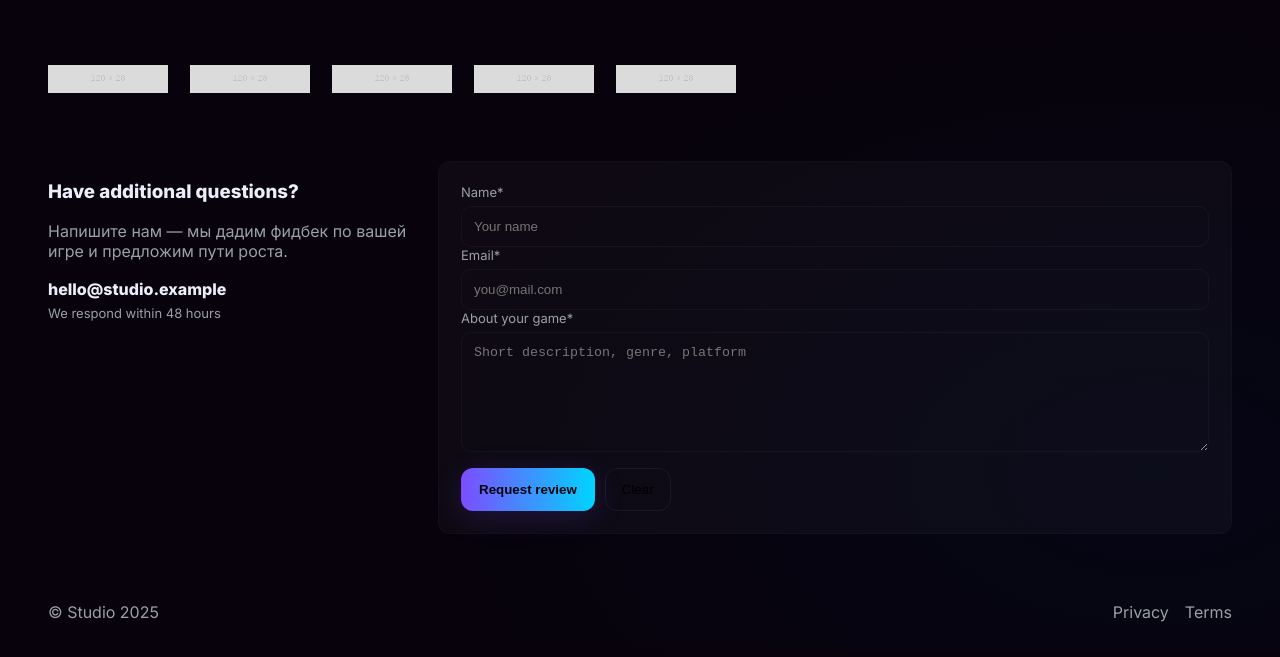
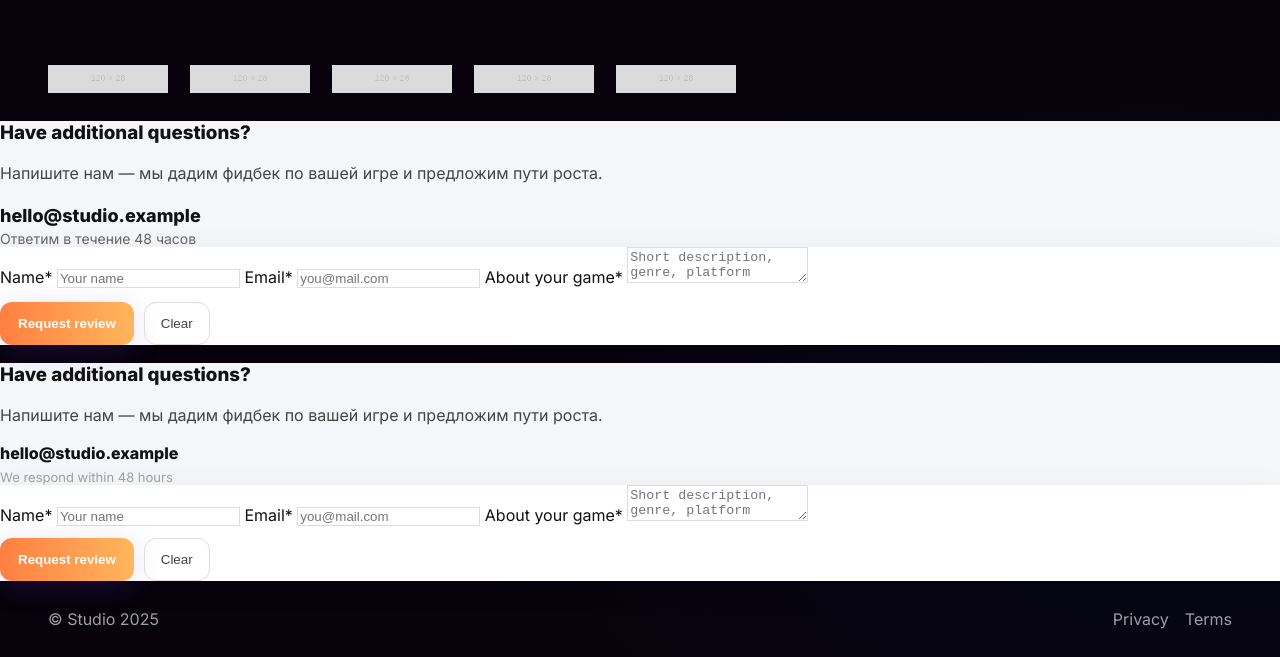
Before and after one commit to lepanelepa/lepanelepa.github.io, a plain HTML site: page sample.html in a window 1280 px wide. Shown: the part 1148-1805 px from the top of the page. Drawn offline with Linux system fonts and the light colour scheme; placeholder pictures from the web are drawn by us.

Commit message:
test new theme

```diff
--- a/sample.html
+++ b/sample.html
@@ -12,6 +12,11 @@
       --accent-1:linear-gradient(90deg,#7c4dff 0%, #00d4ff 100%);
       --glass: rgba(255,255,255,0.04);
       --card: rgba(255,255,255,0.03);
+
+
+  --light-bg:#f5f6fa;
+
+
     }
     *{box-sizing:border-box}
     body{margin:0;font-family:Inter,system-ui,-apple-system,'Segoe UI',Roboto; background: radial-gradient(1200px 600px at 10% 10%, rgba(7,2,11,0.6), transparent), radial-gradient(800px 500px at 90% 90%, rgba(4,10,30,0.5), transparent), var(--bg); color:#e9eef8; -webkit-font-smoothing:antialiased}
@@ -58,12 +63,41 @@
     .partners img{height:28px;opacity:0.86;filter:grayscale(100%) brightness(150%)}
 
     /* Contact */
-    .contact{padding:40px 48px;display:flex;gap:30px;align-items:stretch}
+   /*  .contact{padding:40px 48px;display:flex;gap:30px;align-items:stretch}
     .contact form{flex:1;background:var(--card);padding:22px;border-radius:12px;border:1px solid rgba(255,255,255,0.02)}
     .contact .info{max-width:360px}
     label{display:block;font-size:13px;margin-bottom:6px;color:var(--muted)}
     input,textarea,select{width:100%;padding:12px;border-radius:10px;border:1px solid rgba(255,255,255,0.04);background:transparent;color:inherit}
     textarea{min-height:120px}
+ */
+
+ .contact{
+  background:var(--light-bg);
+  color:#111;
+}
+.contact form{
+  background:#fff;
+  border:none;
+  box-shadow:0 6px 32px rgba(0,0,0,0.06);
+}
+.contact input,
+.contact textarea{
+  border:1px solid #ddd;
+  background:#fff;
+  color:#111;
+}
+.contact .info p{
+  color:#444!important;
+}
+.btn-primary{
+  background:linear-gradient(90deg,#ff7f41,#ffb65c);
+  color:#fff;
+  border:none;
+}
+.btn-ghost{
+  border:1px solid #ddd;
+  color:#444;
+}
 
     footer{padding:28px 48px;color:var(--muted);display:flex;justify-content:space-between;align-items:center}
 
@@ -171,6 +205,35 @@
     </section>
 
     <section id="contact" class="contact">
+  <div class="info">
+    <h3 style="margin-top:0">Have additional questions?</h3>
+    <p>Напишите нам — мы дадим фидбек по вашей игре и предложим пути роста.</p>
+
+    <div style="margin-top:22px">
+      <div style="font-weight:700;font-size:18px;color:#111">hello@studio.example</div>
+      <div style="color:#666;font-size:14px;margin-top:4px">Ответим в течение 48 часов</div>
+    </div>
+  </div>
+
+  <form onsubmit="event.preventDefault(); alert('Спасибо! Мы свяжемся с вами.');">
+    <label for="name">Name*</label>
+    <input id="name" placeholder="Your name" required>
+
+    <label for="email">Email*</label>
+    <input id="email" type="email" placeholder="you@mail.com" required>
+
+    <label for="about">About your game*</label>
+    <textarea id="about" placeholder="Short description, genre, platform" required></textarea>
+
+    <div style="display:flex;gap:10px;margin-top:14px">
+      <button type="submit" class="btn-primary">Request review</button>
+      <button type="button" class="btn-ghost" onclick="this.form.reset()">Clear</button>
+    </div>
+  </form>
+</section>
+
+
+    <section id="contact" class="contact">
       <div class="info">
         <h3>Have additional questions?</h3>
         <p style="color:var(--muted)">Напишите нам — мы дадим фидбек по вашей игре и предложим пути роста.</p>
```
